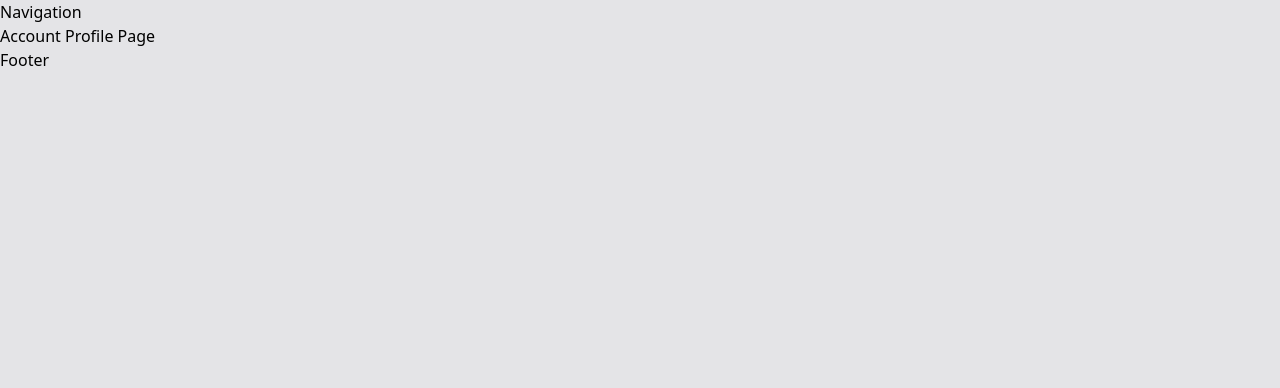
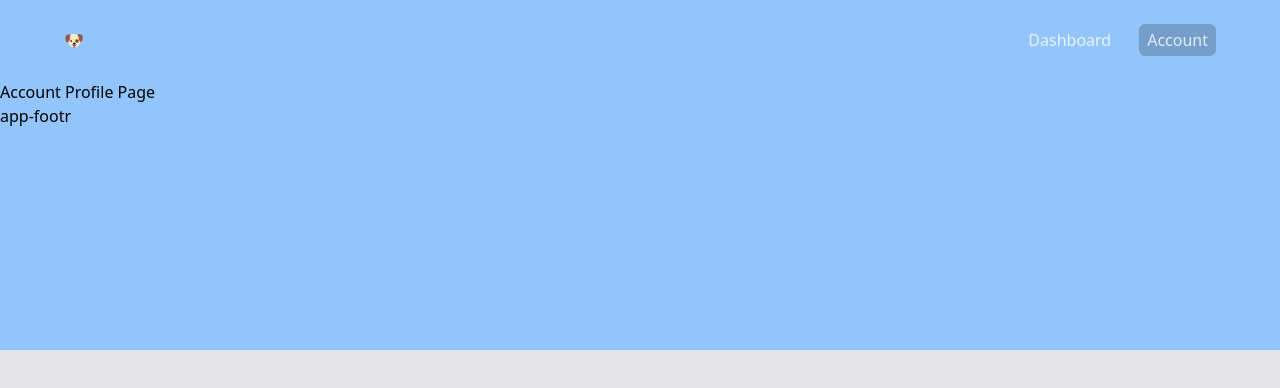
Before and after one commit to justin-0/fur-planner, a Next.js app: page /app/account in a window 1280 px wide. Shown: the top 388 px of the page. Built offline with nearby package versions, Linux system fonts and the light colour scheme.

Commit message:
app components created, bg style and navigation styled with logic

```diff
--- a/src/app/(application)/app/layout.tsx
+++ b/src/app/(application)/app/layout.tsx
@@ -1,3 +1,6 @@
+import AppBackgroundStyle from "@/components/app-background-pattern";
+import AppFooter from "@/components/app-footer";
+import AppNavigation from "@/components/app-navigation";
 import React from "react";
 
 type DashboardLayoutProps = {
@@ -7,9 +10,10 @@ type DashboardLayoutProps = {
 export default function DashboardLayout({ children }: DashboardLayoutProps) {
   return (
     <>
-      <h1>Navigation</h1>
+      <AppBackgroundStyle />
+      <AppNavigation />
       {children}
-      <h1>Footer</h1>
+      <AppFooter />
     </>
   );
 }
--- /dev/null
+++ b/src/components/app-background-pattern.tsx
@@ -0,0 +1,5 @@
+export default function AppBackgroundStyle() {
+  return (
+    <div className="absolute top-0 -z-[10] h-[350px] w-full bg-blue-300" />
+  );
+}
--- /dev/null
+++ b/src/components/app-footer.tsx
@@ -0,0 +1,5 @@
+import React from "react";
+
+export default function AppFooter() {
+  return <div>app-footr</div>;
+}
--- /dev/null
+++ b/src/components/app-navigation.tsx
@@ -0,0 +1,42 @@
+"use client";
+import Link from "next/link";
+import { usePathname } from "next/navigation";
+import { use } from "react";
+import { cn } from "@/lib/utils";
+const routes = [
+  {
+    key: "dashboard",
+    label: "Dashboard",
+    path: "/app/dashboard",
+  },
+  {
+    key: "account",
+    label: "Account",
+    path: "/app/account",
+  },
+];
+export default function AppNavigation() {
+  const currentPath = usePathname();
+
+  return (
+    <nav className="flex items-center justify-between px-5 py-6 sm:px-16">
+      <span>🐶</span>
+      <ul className="flex gap-x-5">
+        {routes.map((r) => {
+          return (
+            <Link
+              key={r.key}
+              href={r.path}
+              className={cn(
+                "rounded-md  px-2 py-1 text-white/80 hover:text-white",
+                currentPath === r.path && "bg-black/20",
+              )}
+            >
+              {r.label}
+            </Link>
+          );
+        })}
+      </ul>
+    </nav>
+  );
+}
```
